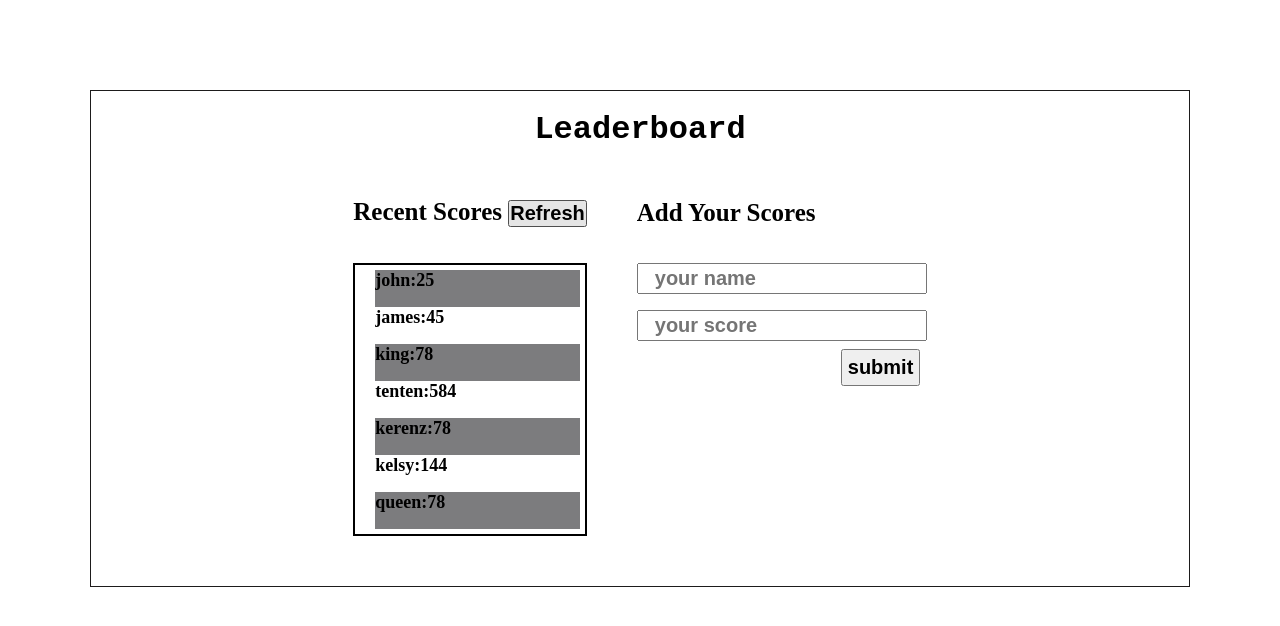
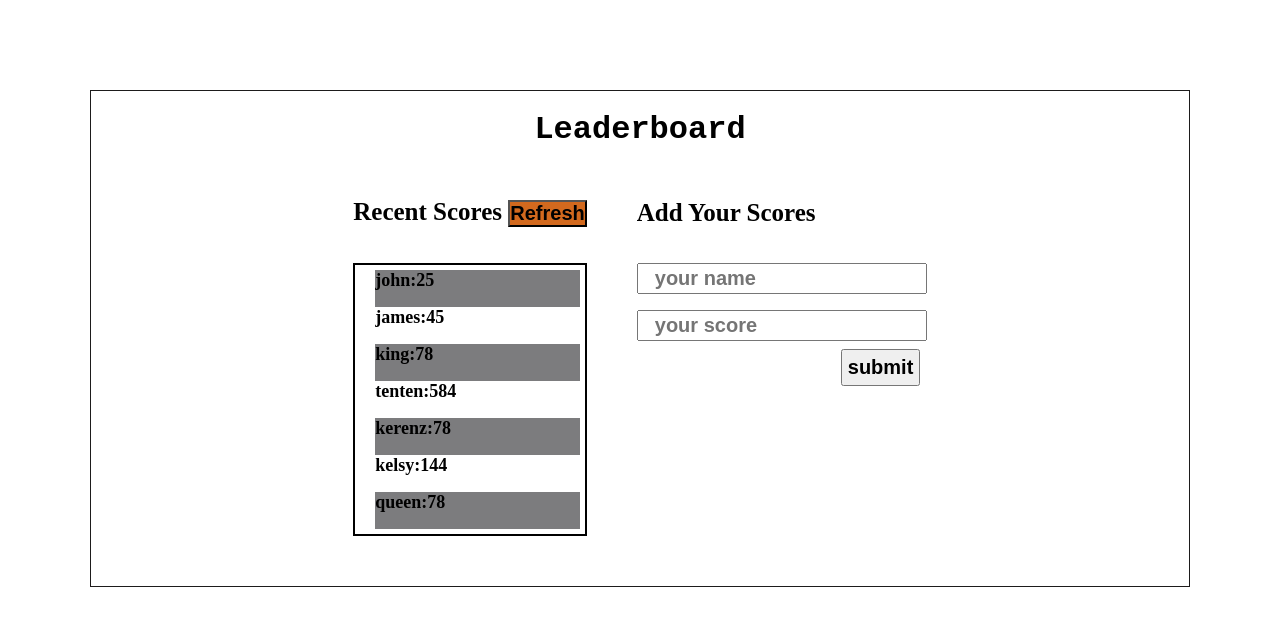
Before and after one commit to tufoinnkuo10/leaderboard, a website built with webpack: page src/template.html in a window 1280 px wide. In both pictures the pointer is over the element "Refresh". Built offline with nearby package versions, Linux system fonts and the light colour scheme.

Commit message:
edit file

```diff
--- a/src/style.css
+++ b/src/style.css
@@ -92,3 +92,9 @@ li:nth-child(odd) {
   padding: 5px;
   margin-left: 204px;
 }
+
+.refresh:hover,
+#submit-button:hover {
+  color: black;
+  background-color: chocolate;
+}
```
